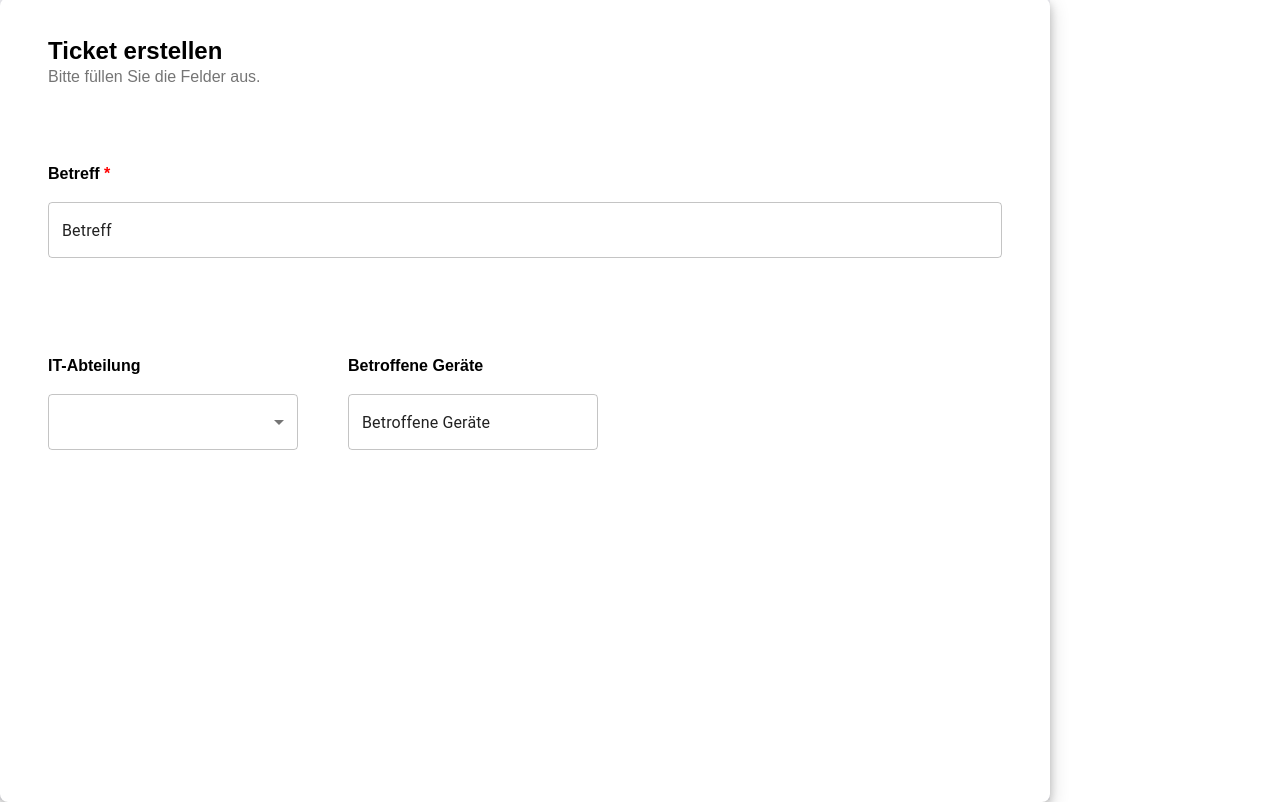
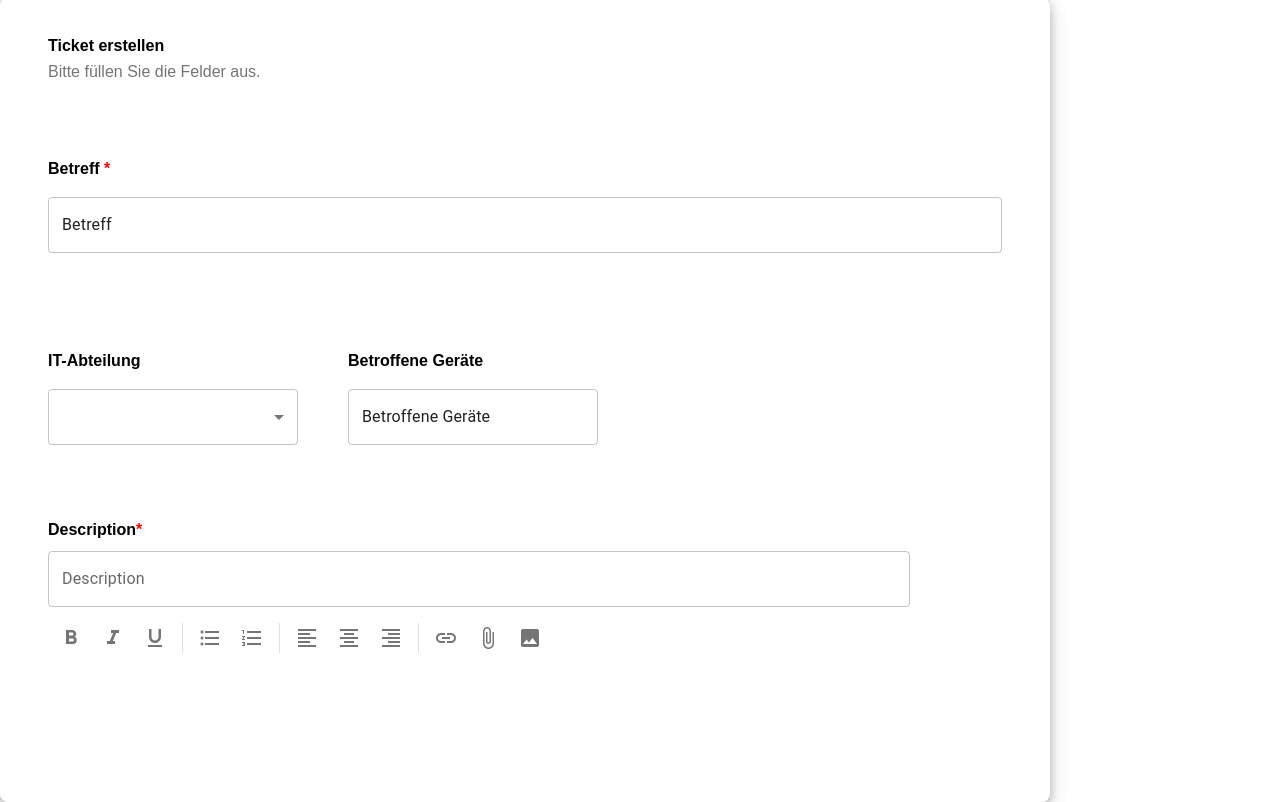
Before and after one commit to Spla4sH/Fraunhofer-Softwareprojekt, a React (Vite) app: page / in a window 1280 px wide. Built offline with nearby package versions, Linux system fonts and the light colour scheme.

Commit message:
Add description code

```diff
--- a/package.json
+++ b/package.json
@@ -12,6 +12,7 @@
   "dependencies": {
     "@emotion/react": "^11.13.5",
     "@emotion/styled": "^11.13.5",
+    "@mui/icons-material": "^6.1.8",
     "@mui/material": "^6.1.8",
     "react": "^18.3.1",
     "react-dom": "^18.3.1"
--- /dev/null
+++ b/src/components/Description.css
@@ -0,0 +1,23 @@
+.Container__Description {
+    max-width: 862px;
+}
+
+.Container__Description .MuiTextField-root {
+    display: flex;
+}
+
+h1 {
+    font-family: Arial, Helvetica, sans-serif;
+    font-size: 16px;
+    margin-bottom: 1em;
+}
+
+.Star_red{
+    color: red;
+}
+
+.Text__Format {
+    display: flex;
+    flex-wrap: wrap;
+    margin-top: 0.5em;
+}
--- /dev/null
+++ b/src/components/Description.jsx
@@ -0,0 +1,148 @@
+import * as React from 'react';
+import "./Description.css"
+
+import { styled } from '@mui/material/styles';
+import Box from '@mui/material/Box';
+import TextField from '@mui/material/TextField';
+
+import ToggleButton from '@mui/material/ToggleButton';
+import ToggleButtonGroup, {toggleButtonGroupClasses} from '@mui/material/ToggleButtonGroup';
+import FormatBoldIcon from '@mui/icons-material/FormatBold';
+import FormatItalicIcon from '@mui/icons-material/FormatItalic';
+import FormatUnderlinedIcon from '@mui/icons-material/FormatUnderlined';
+import Divider from '@mui/material/Divider';
+import Paper from '@mui/material/Paper';
+
+import FormatListBulletedIcon from '@mui/icons-material/FormatListBulleted';
+import FormatListNumberedIcon from '@mui/icons-material/FormatListNumbered';
+import FormatAlignLeftIcon from '@mui/icons-material/FormatAlignLeft';
+import FormatAlignCenterIcon from '@mui/icons-material/FormatAlignCenter';
+import FormatAlignRightIcon from '@mui/icons-material/FormatAlignRight';
+import LinkIcon from '@mui/icons-material/Link';
+import AttachFileIcon from '@mui/icons-material/AttachFile';
+import InsertPhotoIcon from '@mui/icons-material/InsertPhoto';
+
+function Description(){
+    const StyledToggleButtonGroup = styled(ToggleButtonGroup)(({ theme }) => ({
+        [`& .${toggleButtonGroupClasses.grouped}`]: {
+          margin: theme.spacing(0.5),
+          border: 0,
+          borderRadius: theme.shape.borderRadius,
+          [`&.${toggleButtonGroupClasses.disabled}`]: {
+            border: 0,
+          },
+        },
+        [`& .${toggleButtonGroupClasses.middleButton},& .${toggleButtonGroupClasses.lastButton}`]:
+          {
+            marginLeft: -1,
+            borderLeft: '1px solid transparent',
+          },
+      }));
+
+    const [singleSelect, setSingleSelect] = React.useState('');
+    const [formats, setFormats] = React.useState(() => []);
+
+    const handleFormat = (event, newFormats) => {
+        setFormats(newFormats);
+    };
+
+    const handleSingleSelect = (event, newSingleSelect) => {
+        setSingleSelect(newSingleSelect);
+    };
+
+    return(
+        <Box
+            className='Container__Description'
+            noValidate
+            autoComplete="off"
+        >
+            <div>
+                <h1>Description<span class="Star_red">*</span></h1>
+            </div>
+
+            <div>
+                <TextField
+                    id="outlined-textarea"
+                    label="Description"
+                    placeholder="Description"
+                    multiline
+                />
+            </div>
+
+            <Paper className='Text__Format'
+                elevation={0}
+            >
+                <StyledToggleButtonGroup
+                    size="small"
+                    value={formats}
+                    onChange={handleFormat}
+                    aria-label="text formatting"
+                >
+                    <ToggleButton value="bold" aria-label="bold">
+                        <FormatBoldIcon />
+                    </ToggleButton>
+                    <ToggleButton value="italic" aria-label="italic">
+                        <FormatItalicIcon />
+                    </ToggleButton>
+                    <ToggleButton value="underlined" aria-label="underlined">
+                        <FormatUnderlinedIcon />
+                    </ToggleButton>
+                </StyledToggleButtonGroup>
+                <Divider flexItem orientation="vertical" sx={{ mx: 0.5, my: 1 }} />
+
+                <StyledToggleButtonGroup
+                    size="small"
+                    value={singleSelect}
+                    exclusive
+                    onChange={handleSingleSelect}
+                    aria-label="text formatting"
+                >
+                    <ToggleButton value="listBullet" aria-label="list bullet">
+                        <FormatListBulletedIcon />
+                    </ToggleButton>
+                    <ToggleButton value="listNumber" aria-label="list number">
+                        <FormatListNumberedIcon />
+                    </ToggleButton>
+                </StyledToggleButtonGroup>
+                <Divider flexItem orientation="vertical" sx={{ mx: 0.5, my: 1 }} />
+                <StyledToggleButtonGroup
+                    size="small"
+                    value={singleSelect}
+                    exclusive
+                    onChange={handleSingleSelect}
+                    aria-label="text alignment"
+                >
+                    <ToggleButton value="left" aria-label="left aligned">
+                        <FormatAlignLeftIcon />
+                    </ToggleButton>
+                    <ToggleButton value="center" aria-label="centered">
+                        <FormatAlignCenterIcon />
+                    </ToggleButton>
+                    <ToggleButton value="right" aria-label="right aligned">
+                        <FormatAlignRightIcon />
+                    </ToggleButton>
+                </StyledToggleButtonGroup>
+                <Divider flexItem orientation="vertical" sx={{ mx: 0.5, my: 1 }} />
+                <StyledToggleButtonGroup
+                    size="small"
+                    value={singleSelect}
+                    exclusive
+                    onChange={handleSingleSelect}
+                    aria-label="text upload"
+                >
+                    <ToggleButton value="link" aria-label="link">
+                        <LinkIcon />
+                    </ToggleButton>
+                    <ToggleButton value="attach" aria-label="attach file">
+                        <AttachFileIcon />
+                    </ToggleButton>
+                    <ToggleButton value="insert" aria-label="insert photo">
+                        <InsertPhotoIcon />
+                    </ToggleButton>
+                </StyledToggleButtonGroup>
+            </Paper>
+        </Box>
+    )
+}
+
+export default Description;
--- a/src/components/TicketBox.jsx
+++ b/src/components/TicketBox.jsx
@@ -5,6 +5,7 @@ import CreateTicketHeader from "./CreateTicketHeader";
 import SubjectLine from "./SubjectLine";
 import ITDepartments from "./ITDepartments";
 import CIs from "./CIs";
+import Description from "./Description";
 
 function TicketBox() {
     return (
@@ -19,6 +20,9 @@ function TicketBox() {
                 <ITDepartments />
                 <CIs/>
             </div>
+            <div>
+                <Description/>
+            </div>
         </Box>
     )
 }
```
Also changed, not shown: 1 other file (tests, documents, lock files or other folders).
